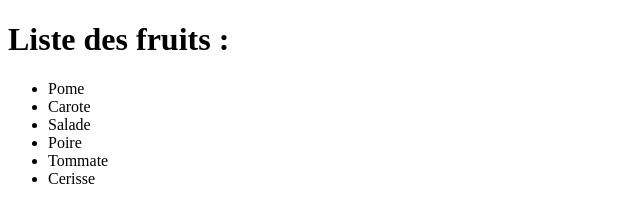
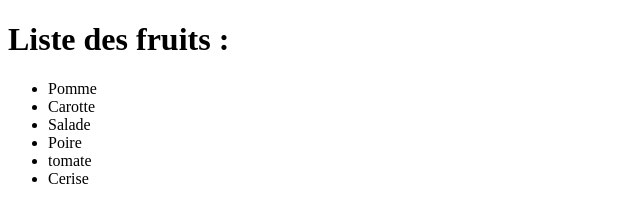
Before and after one commit to remixxx31/STUDI_Git_Rebaser, a plain HTML site: page STUDI_Git_Rebaser_ExFinal/index.html in a window 1280 px wide. Shown: the full height of the page, 0-640 px from the left. Drawn offline with Linux system fonts and the light colour scheme.

Commit message:
Fix typos in vegetable list

```diff
--- a/STUDI_Git_Rebaser_ExFinal/index.html
+++ b/STUDI_Git_Rebaser_ExFinal/index.html
@@ -10,12 +10,12 @@
     <body>
         <h1>Liste des fruits :</h1>
         <ul>
-            <li>Pome</li>
-            <li>Carote</li>
+            <li>Pomme</li>
+            <li>Carotte</li>
             <li>Salade</li>
             <li>Poire</li>
-            <li>Tommate</li>
-            <li>Cerisse</li>
+            <li>tomate</li>
+            <li>Cerise</li>
         </ul>
     </body>
 </html>
```
